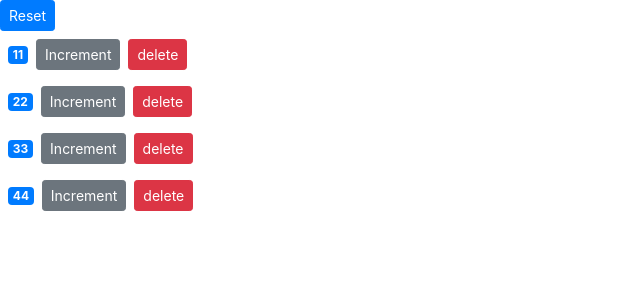
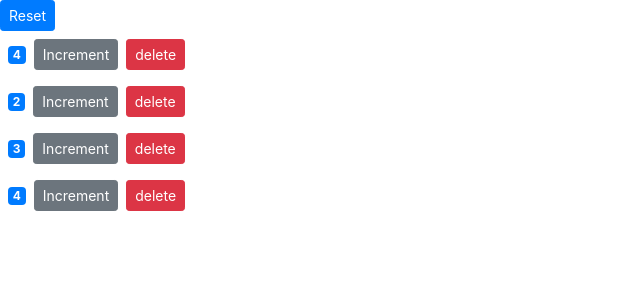
Before and after one commit to gerrymcdonnell/counter-app, a React (Create React App) app: page / in a window 1280 px wide. Shown: the top 300 px of the page, without its empty margins (0-640 px from the left). Built offline with nearby package versions, Linux system fonts and the light colour scheme.

Commit message:
fixed increment problem
was
onClick={() => this.props.onIncrement(this.props.counter.id)}

should have been
onClick={() => this.props.onIncrement(this.props.counter)}

```diff
--- a/src/components/counter.jsx
+++ b/src/components/counter.jsx
@@ -12,35 +12,10 @@ import React, { Component } from "react";
 // type cc for this shortcut
 class Counter extends Component {
   //state object that contains data the component needs
-  state = {
-    value: this.props.counter.value
-  };
-
-  /*constructor(){
-    super();
-    this.handleIncrement=this.handleIncrement.bind(this);
-    //console.log("constructor called");
-  }*/
-
-  //conditional rendering for elements of the tags array
-  /*renderTags() {
-    if (this.state.tags.length === 0) return <p>There are no tags</p>;
-
-    return (
-      <ul>
-        {" "}
-        {this.state.tags.map(tag => (
-          <li key={tag}>{tag}</li>
-        ))}
-      </ul>
-    );
-  }*/
-
-
 
   render() {
     //display the props of this component
-    console.log("props", this.props);
+    //console.log("props", this.props);
 
     return (
       <div>
@@ -50,7 +25,7 @@ class Counter extends Component {
         </span>
 
         <button
-          onClick={()=>this.props.onIncrement(this.props.counter.id)}
+          onClick={() => this.props.onIncrement(this.props.counter)}
           className="btn btn-secondary btn-sm"
         >
           Increment
@@ -63,9 +38,6 @@ class Counter extends Component {
         >
           delete
         </button>
-
-        {/*this.state.tags.length === 0 && "Please create a new tag"*/}
-        {/*this.renderTags()*/}
       </div>
     );
   }
@@ -77,7 +49,8 @@ class Counter extends Component {
   }
 
   formatCount() {
-    return this.props.counter.value === 0 ? "Zero" : this.props.counter.value;
+    const { value } = this.props.counter;
+    return value === 0 ? "Zero" : value;
   }
 }
 
--- a/src/components/counters.jsx
+++ b/src/components/counters.jsx
@@ -10,17 +10,25 @@ import Counter from "./counter";
 class Counters extends Component {
   state = {
     counters: [
-      { id: 1, value: 11 },
-      { id: 2, value: 22 },
-      { id: 3, value: 33 },
-      { id: 4, value: 44 }
+      { id: 1, value: 4 },
+      { id: 2, value: 2 },
+      { id: 3, value: 3 },
+      { id: 4, value: 4 }
     ]
   };
 
-  handleIncrement=counter=>{
-    console.log(counter);
-    const counters=[...this.state.counters];
-  }
+  //something wrong here?
+  handleIncrement = counter => {
+    console.log("handleincrement called:", counter);
+    //spread operator to clone array of counters in state object
+    const counters = [...this.state.counters];
+    const index = counters.indexOf(counter);
+
+    counters[index] = { ...counter };
+    counters[index].value++;
+
+    this.setState({ counters: counters });
+  };
 
   handleDelete = counterId => {
     console.log("event handle delete called", counterId);
@@ -55,8 +63,7 @@ class Counters extends Component {
             onDelete={this.handleDelete}
             onIncrement={this.handleIncrement}
             counter={counter}
-          >
-          </Counter>
+          />
         ))}
       </div>
     );
```
